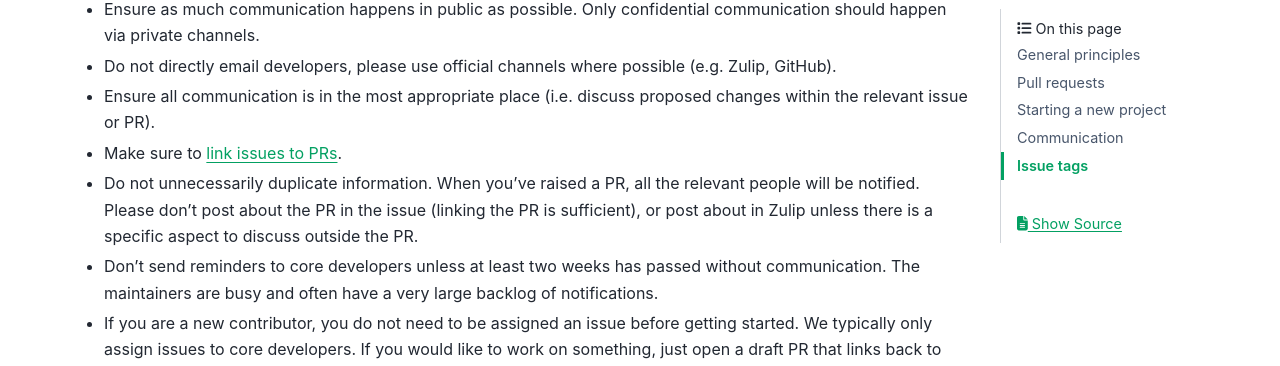
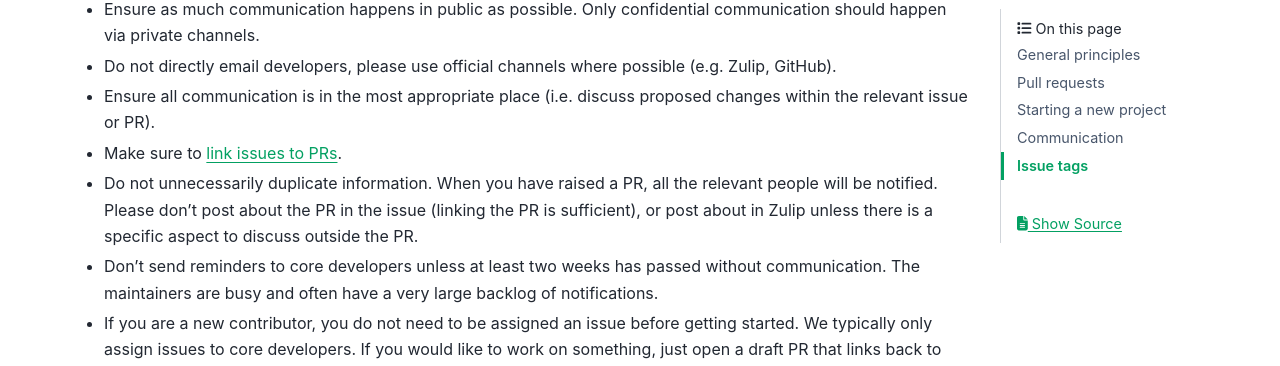
Before and after one commit to neuroinformatics-unit/neuroinformatics-unit.github.io, a Sphinx documentation site: the page built from docs/source/get-involved/development_guidelines.md, in a window 1280 px wide and 900 px high, scrolled down 2375 px. Shown: the part 87-453 px from the top of the window. Built offline with Sphinx 7.4.7 and the PyData theme 0.15.4, drawn with Linux system fonts in a browser that asks for light colours; nearby versions of some CDN libraries.

Commit message:
Update docs/source/get-involved/development_guidelines.md
Co-authored-by: Chang Huan Lo <changhuan.lo@ucl.ac.uk>

```diff
--- a/docs/source/get-involved/development_guidelines.md
+++ b/docs/source/get-involved/development_guidelines.md
@@ -92,7 +92,7 @@ guidelines:
 * Do not directly email developers, please use official channels where possible (e.g. Zulip, GitHub).
 * Ensure all communication is in the most appropriate place (i.e. discuss proposed changes within the relevant issue or PR).
 * Make sure to [link issues to PRs](https://docs.github.com/en/issues/tracking-your-work-with-issues/using-issues/linking-a-pull-request-to-an-issue).
-* Do not unnecessarily duplicate information. When you've raised a PR, all the relevant people will be notified.
+* Do not unnecessarily duplicate information. When you have raised a PR, all the relevant people will be notified.
 Please don't post about the PR in the issue (linking the PR is sufficient), or post about in Zulip unless there is a specific aspect to discuss outside the PR.
 * Don't send reminders to core developers unless at least two weeks has passed without communication. The maintainers are busy and often have a very large backlog of notifications.
 * If you are a new contributor, you do not need to be assigned an issue before getting started. We typically only assign issues to core developers. If you would like to work on something, just open a draft PR that links back to the issue.
```
